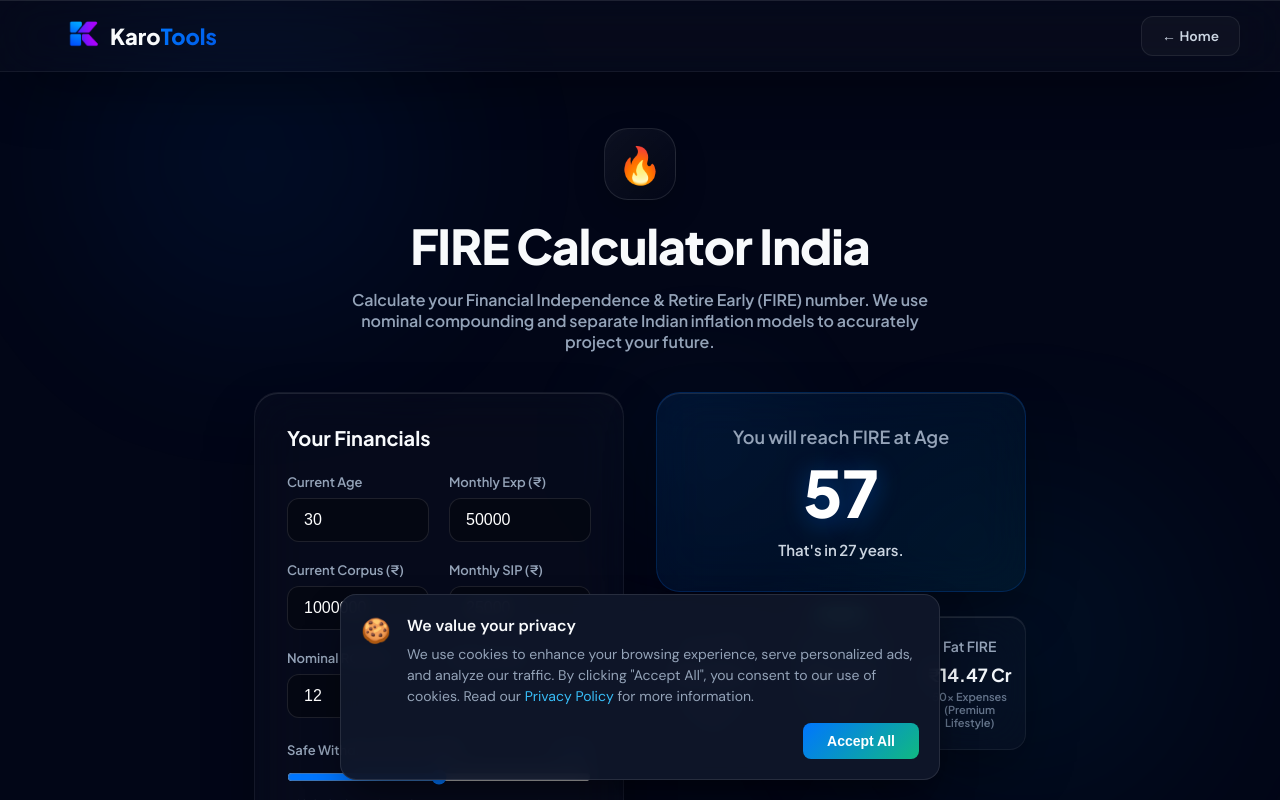
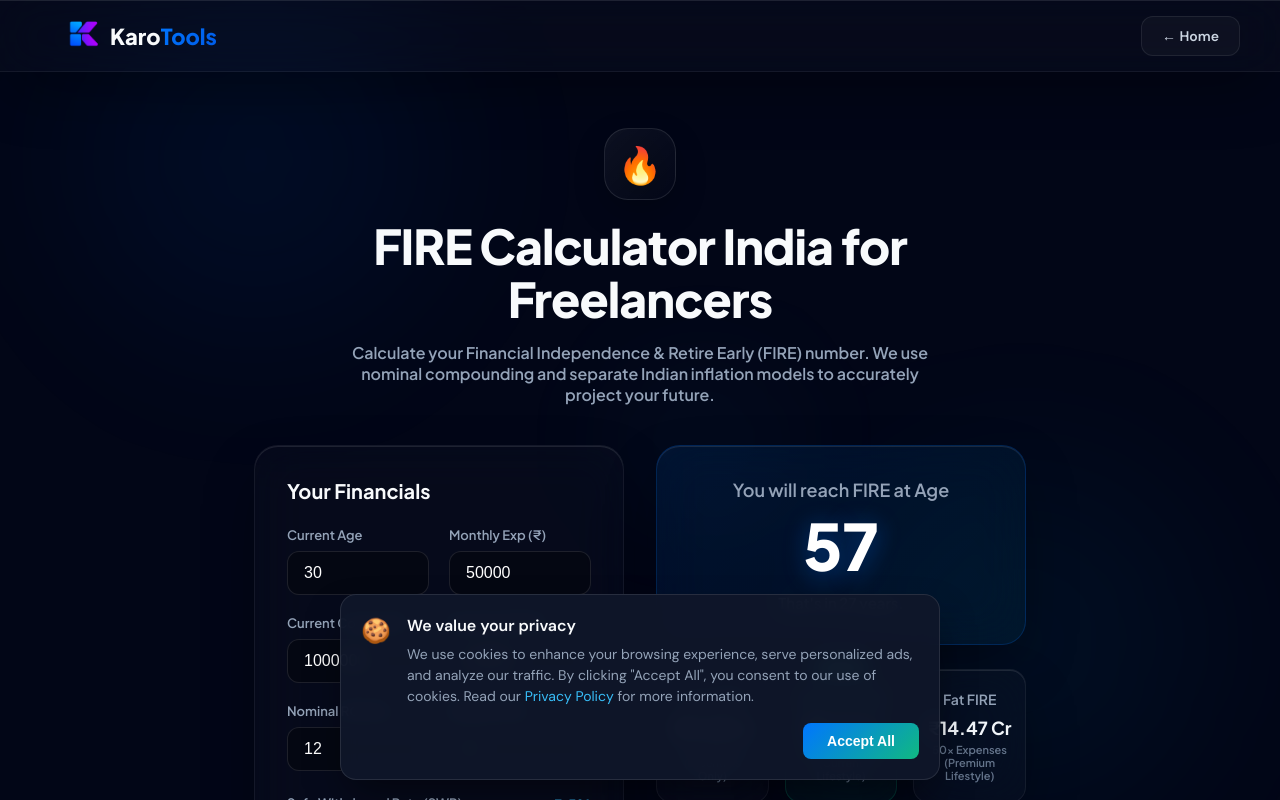
Before and after one commit to daxpatel109/karotools, a Next.js app: page /fire-calculator in a window 1280 px wide. Shown: the top 800 px of the page. Built offline with nearby package versions, Linux system fonts and the light colour scheme.

Commit message:
fix: update H1 for SEO

```diff
--- a/src/FIRECalculator.jsx
+++ b/src/FIRECalculator.jsx
@@ -122,7 +122,7 @@ export default function FIRECalculator() {
           <span style={{ fontSize: "36px", filter: "drop-shadow(0 4px 12px rgba(0,0,0,0.3))" }}>🔥</span>
         </div>
         <h1 style={{ fontSize: "clamp(32px, 5vw, 48px)", fontWeight: "800", color: "#f8fafc", marginBottom: "16px", lineHeight: 1.1, letterSpacing: "-0.02em" }}>
-          FIRE Calculator India
+          FIRE Calculator India for Freelancers
         </h1>
         <p style={{ fontSize: "16px", color: "#94a3b8", maxWidth: "600px", margin: "0 auto" }}>
           Calculate your Financial Independence & Retire Early (FIRE) number. We use nominal compounding and separate Indian inflation models to accurately project your future.
```
